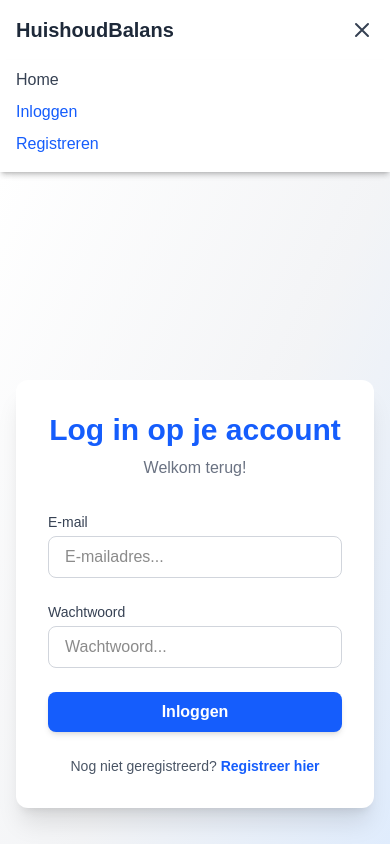
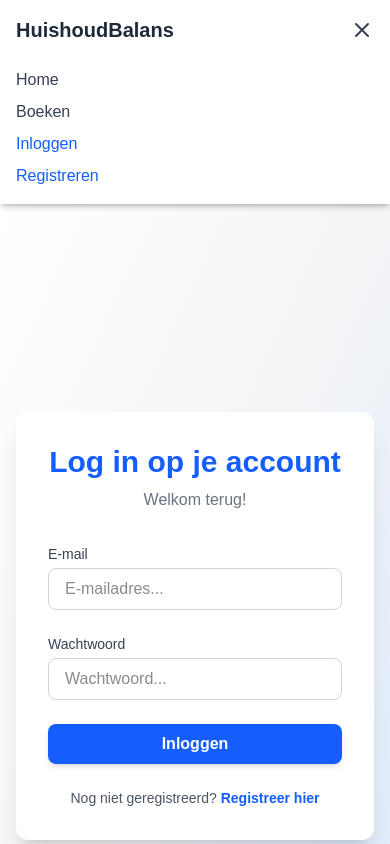
Before and after one commit to DanielReemer/ADWEB-WouterDani-l, a Next.js app in the folder housekeeping_daniel_wouter/: page /login in a window 390 px wide. Both pictures are taken after a click on the button "Menu". Shown: the top 844 px of the page. Built offline with nearby package versions, Linux system fonts and the light colour scheme; no server answers.

Commit message:
Update navbar.tsx

```diff
--- a/housekeeping_daniel_wouter/src/components/navbar.tsx
+++ b/housekeeping_daniel_wouter/src/components/navbar.tsx
@@ -132,6 +132,10 @@ export default function Navbar() {
             Home
           </Link>
 
+          <Link href="/books" className="block text-gray-700 hover:text-blue-600">
+            Boeken
+          </Link>
+
           {!loading &&
             (user ? (
               <>
```
